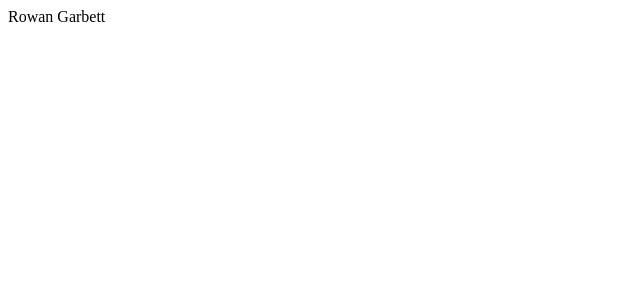
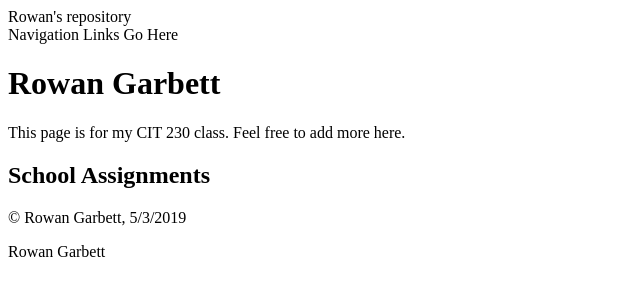
Before and after one commit to RowanGarbett/RowanGarbett.github.io, a plain HTML site: page index.html in a window 1280 px wide. Shown: the whole page, without its empty margins (0-640 px from the left). Drawn offline with Linux system fonts and the light colour scheme.

Commit message:
copied and pasted what was needed from the Site Home Page Assessment

```diff
--- a/index.html
+++ b/index.html
@@ -2,11 +2,23 @@
 <html lang="en">
 <head>
     <meta charset="UTF-8">
+    <title>Home | Rowan Garbett</title>
     <meta name="viewport" content="width=device-width, initial-scale=1.0">
-    <meta http-equiv="X-UA-Compatible" content="ie=edge">
+    <meta name="author" content="Rowan Garbett">
+    <meta name="description" content="my repository for classwork">
     <title>Document</title>
 </head>
 <body>
+    <header> Rowan's repository </header>
+    <nav>Navigation Links Go Here</nav>
+    <main>
+        <h1>Rowan Garbett</h1>
+        <p>This page is for my CIT 230 class. Feel free to add more here.</p>
+        <h2>School Assignments</h2>
+    </main>
+    <footer>
+        <p>&copy; Rowan Garbett, 5/3/2019</p>
+    </footer>
     Rowan Garbett
 </body>
 </html>
```
